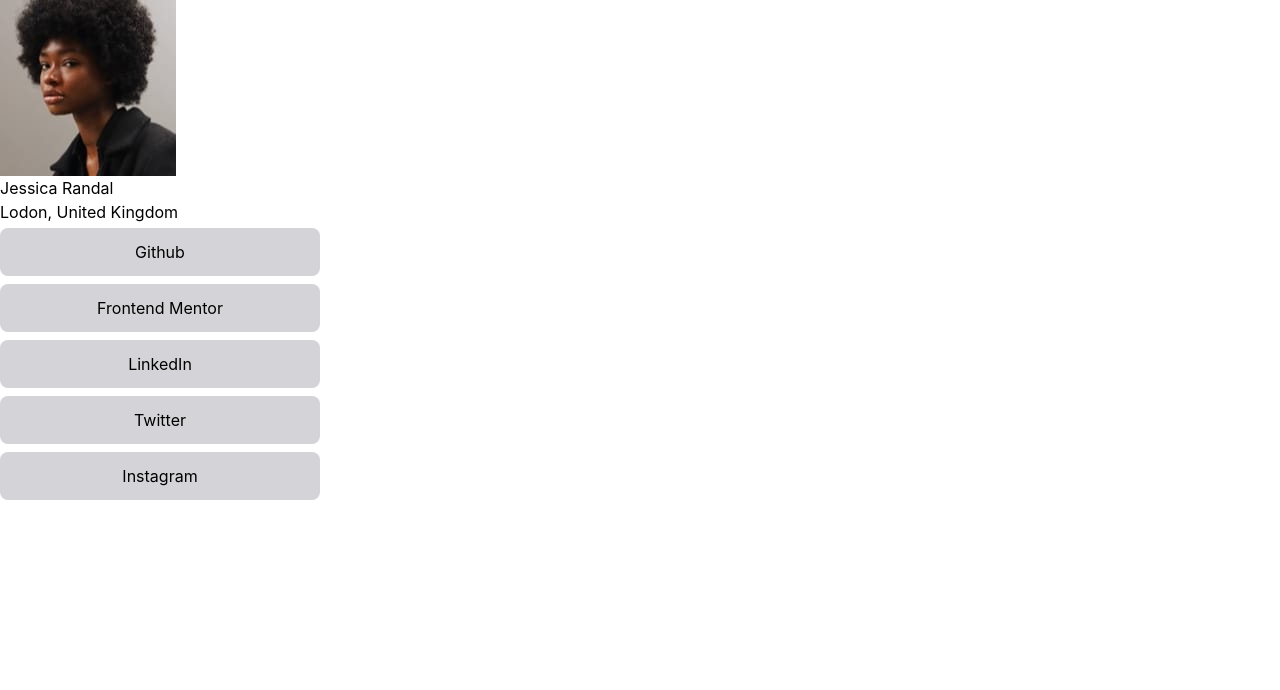
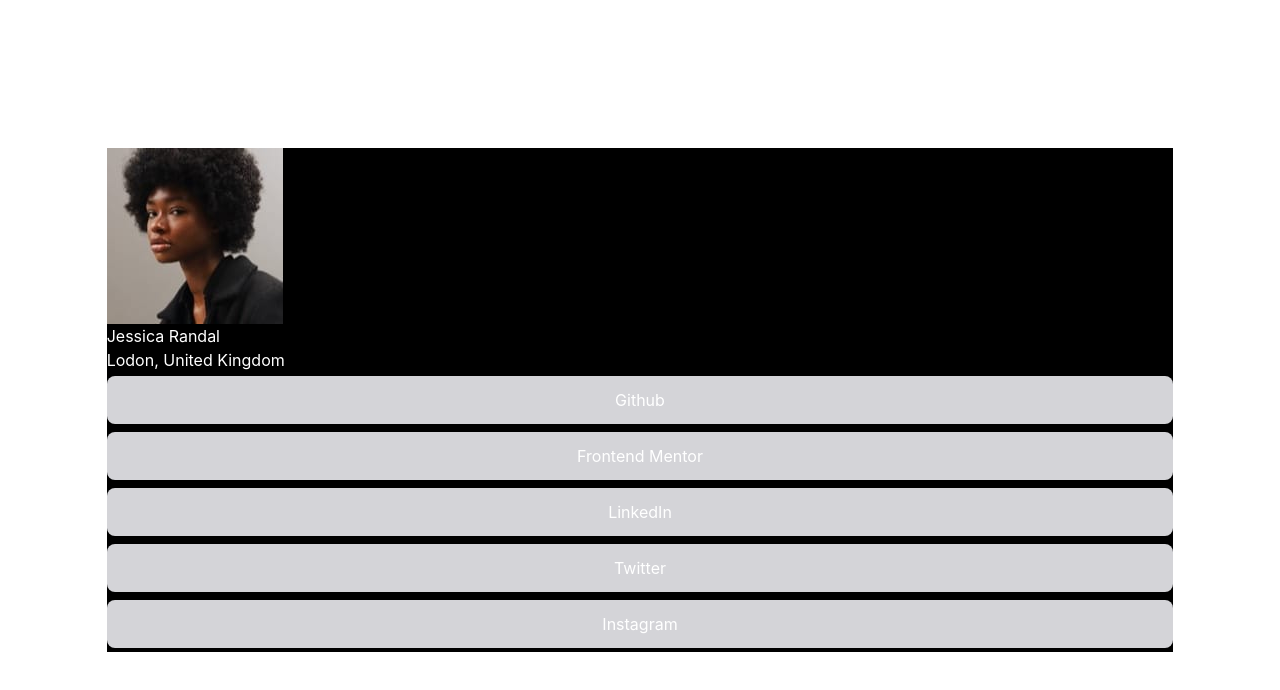
Before and after one commit to alberthgrande/social-links-profile-main, a React (Create React App) app: page / in a window 1280 px wide. Shown: the top 690 px of the page. Built offline with nearby package versions, Linux system fonts and the light colour scheme.

Commit message:
Updated Social Links Profile Main Added packages to deploy react on github Added style from card

```diff
--- a/package.json
+++ b/package.json
@@ -1,6 +1,7 @@
 {
   "name": "social-links-profile-main",
   "version": "0.1.0",
+  "homepage": "https://gitname.github.io/react-gh-pages",
   "private": true,
   "dependencies": {
     "@testing-library/jest-dom": "^5.17.0",
@@ -12,6 +13,8 @@
     "web-vitals": "^2.1.4"
   },
   "scripts": {
+    "predeploy": "npm run build",
+    "deploy": "gh-pages -d build",
     "start": "react-scripts start",
     "build": "react-scripts build",
     "test": "react-scripts test",
@@ -36,6 +39,7 @@
     ]
   },
   "devDependencies": {
+    "gh-pages": "^6.1.1",
     "tailwindcss": "^3.4.4"
   }
 }
--- a/src/App.js
+++ b/src/App.js
@@ -1,15 +1,14 @@
-import Buttons from "./assets/components/Buttons";
+import Buttons from "./components/Buttons";
 import "./App.css";
 import avatar from "./assets/images/avatar-jessica.jpeg";
 function App() {
   return (
-    <div className="App">
-      <header className="App-header">
-        <div className="bg-white text-black w-3/6">
+    <div className="App h-dvh flex flex-row min-h-screen justify-center items-center">
+      <div className="bg-black text-white w-10/12">
         <img src={avatar} alt="avatar-jessica.jpeg" />
         <h1>Jessica Randal</h1>
         <h2>Lodon, United Kingdom </h2>
-          <div>
+        <div className="max-w-full">
           <Buttons buttonStyle="bg-zinc-300 p-3" buttonName={"Github"} />
           <Buttons
             buttonStyle="bg-zinc-300 p-3"
@@ -20,7 +19,6 @@ function App() {
           <Buttons buttonStyle="bg-zinc-300 p-3" buttonName={"Instagram"} />
         </div>
       </div>
-      </header>
     </div>
   );
 }
--- a/src/assets/components/Buttons.js
+++ b/src/components/Buttons.js
@@ -4,7 +4,7 @@ const Buttons = ({ buttonName, buttonStyle }) => {
   return (
     <>
       <div>
-        <button className={`rounded-lg w-2/4 my-1 ${buttonStyle}`}>
+        <button className={`rounded-lg w-full my-1 ${buttonStyle}`}>
           {buttonName}
         </button>
       </div>
```
Also changed, not shown: 1 other file (tests, documents, lock files or other folders). Lines whose indentation alone changed are shown as unchanged.
